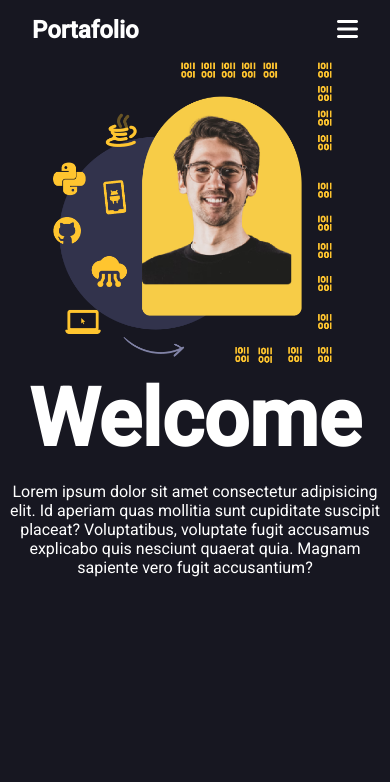
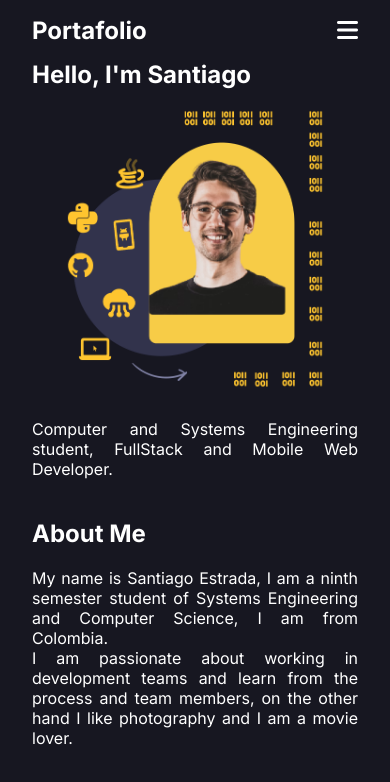
Before and after one commit to santiago01est/portafolio, a website built with Vite: page src/index.html in a window 390 px wide. Built offline with nearby package versions, Linux system fonts and the light colour scheme.

Commit message:
add home_profile and text of about me

```diff
--- a/src/index.html
+++ b/src/index.html
@@ -39,14 +39,17 @@
   </header>
 
   <main>
-    <section class="container">
+    <section class="container_profile">
+      <h1>Hello, I'm Santiago</h1>
       <img src="assets/img/ProfileHome.png" alt="Profile">
     </section>
     <section id="home">
-      <h1>Welcome</h1>
-      <p>Lorem ipsum dolor sit amet consectetur adipisicing elit. Id aperiam quas mollitia sunt cupiditate suscipit
-        placeat? Voluptatibus, voluptate fugit accusamus explicabo quis nesciunt quaerat quia. Magnam sapiente vero
-        fugit accusantium?</p>
+      <p id="iam" class="text_paragraph">Computer and Systems Engineering student, FullStack and
+        Mobile Web Developer.</p>
+    </section>
+    <section id="about">
+      <h2>About Me</h2>
+      <p>My name is Santiago Estrada, I am a ninth semester student of Systems Engineering and Computer Science, I am from Colombia.<br>I am passionate about working in development teams and learn from the process and team members, on the other hand I like photography and I am a movie lover.</p>
     </section>
   </main>
 
--- a/src/styles/main.scss
+++ b/src/styles/main.scss
@@ -1,5 +1,5 @@
 
-@import "https://fonts.googleapis.com/css?family=Roboto:300,400,500";
+@import url('https://fonts.googleapis.com/css2?family=Inter:wght@400;700&display=swap');
 //@import "/home/santy01/portafolio/node_modules/bootstrap/scss/bootstrap";
 
 /** COLORS **/
@@ -15,7 +15,7 @@ $Background_down_menu:#ffffff1a;
   margin: 0;
   padding: 0;
   box-sizing: border-box;
-  font-family: 'Roboto',sans-serif;
+  font-family: 'Inter', sans-serif;
 }
 
 body{
@@ -127,6 +127,22 @@ header{
   justify-content: center;
 }
 
+/* Text Styles */
+.container_profile h1{
+  color: $White;
+  text-align: start;
+}
+
+h2{
+  color: $White;
+  text-align: start;
+  margin-bottom: 20px;
+}
+
+p{
+  text-align: justify;
+}
+
 
 /** MOBILE */
 @media (max-width: 992px) {
@@ -143,17 +159,20 @@ header{
     display: block;
   }
 
-  .container {
-    display: flex;
+  .container_profile {
+    flex-direction: column;
     justify-content: center;
-    align-items: flex-start;
-    padding-left: 50px;
-    padding-right: 55px;
+    text-align: center;
+    padding: 0 2rem;
   }
 
-  .container img {
-    max-width: 100%;
+  .container_profile img {
+    margin-top: 20px;
+    margin-bottom: 20px;
+    max-width: 80%;
   }
+
+
 }
 
 @media (max-width: 576px) {
@@ -163,17 +182,21 @@ header{
 }
 }
 
+
 /*  Home */
 section#home{
   display: flex;
   flex-direction: column;
   align-items: center;
   justify-content: center;
-  text-align: center;
   color: $White;
+  padding: 0 2rem;
 }
-
-#home h1{
-  font-size: 5rem;
-  margin-bottom: 1rem;
+/*  About */
+section#about{
+  display: flex;
+  flex-direction: column;
+  color: $White;
+  padding: 0 2rem;
+  margin-top: 40px;
 }
```
Also changed, not shown: index.html (deleted, +0 -68 lines), src/styles/main.css, 1 other file.
